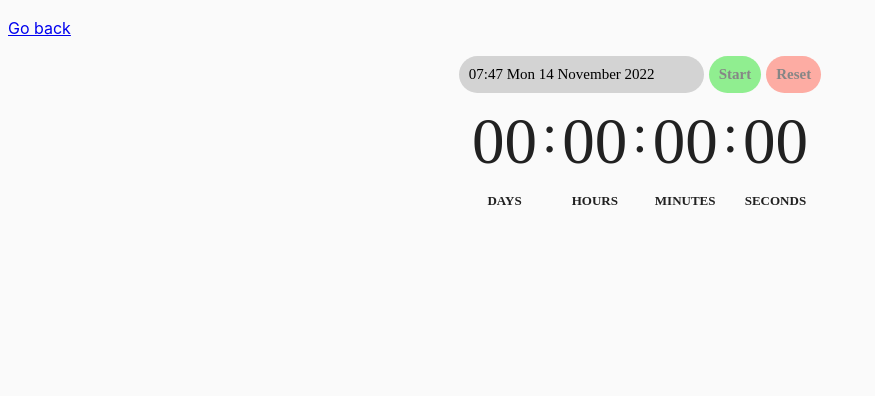
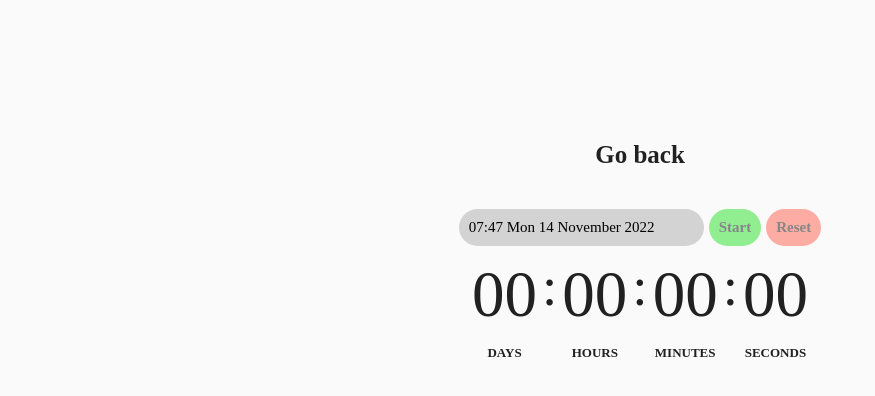
Before and after one commit to CyresSmith/goit-js-hw-09, a website built with Parcel: page src/02-timer.html in a window 1280 px wide. Shown: the whole page, without its empty margins (0-875 px from the left). Built offline with nearby package versions, Linux system fonts and the light colour scheme.

Commit message:
add some style

```diff
--- a/src/02-timer.html
+++ b/src/02-timer.html
@@ -7,9 +7,9 @@
     <link rel="stylesheet" href="css/common.css" />
   </head>
   <body>
-    <p><a href="index.html">Go back</a></p>
+    <p class="menu"><a href="index.html">Go back</a></p>
 
-    <div class="timerBox">
+    <div class="box">
       <div class="input">
         <input type="text" id="datetime-picker" />
         <button class="button start" type="button" data-start disabled>
--- a/src/css/common.css
+++ b/src/css/common.css
@@ -17,7 +17,33 @@ img {
   max-width: 100%;
 }
 
-.timerBox {
+a {
+  color: #212121;
+  text-decoration: none;
+  transition-duration: 250ms;
+  transition-property: all;
+  transition-timing-function: ease-in-out;
+}
+
+.menu {
+  display: flex;
+  flex-direction: column;
+  align-items: center;
+  margin-top: 10%;
+  list-style: none;
+  font-family: 'Rubik';
+  font-weight: 600;
+  font-size: 25px;
+  padding: 10px;
+
+  color: #212121;
+}
+
+.menu a:hover {
+  color: salmon;
+}
+
+.box {
   display: flex;
   flex-direction: column;
   align-items: center;
--- a/src/js/02-timer.js
+++ b/src/js/02-timer.js
@@ -12,7 +12,7 @@ const refs = {
     hours: document.querySelector('[data-hours]'),
     minutes: document.querySelector('[data-minutes]'),
     seconds: document.querySelector('[data-seconds]'),
-    timerBox: document.querySelector('.timerBox'),
+    timerBox: document.querySelector('.box'),
 }
 
 const options = {
--- a/src/js/03-promises.js
+++ b/src/js/03-promises.js
@@ -21,7 +21,7 @@ function createPromise(position, delay) {
         resolve(Notify.success(`Fulfilled promise ${position} in ${delay}ms`));
       }
       else {
-        reject(Notify.warning(`Rejected promise ${position} in ${delay}ms`));
+        reject(Notify.failure(`Rejected promise ${position} in ${delay}ms`));
       }
 
     }, delay);
```
Also changed, not shown: src/01-color-switcher.html (+7 -4 lines), src/03-promises.html (+3 -2 lines), src/index.html (+1 -1 lines).
